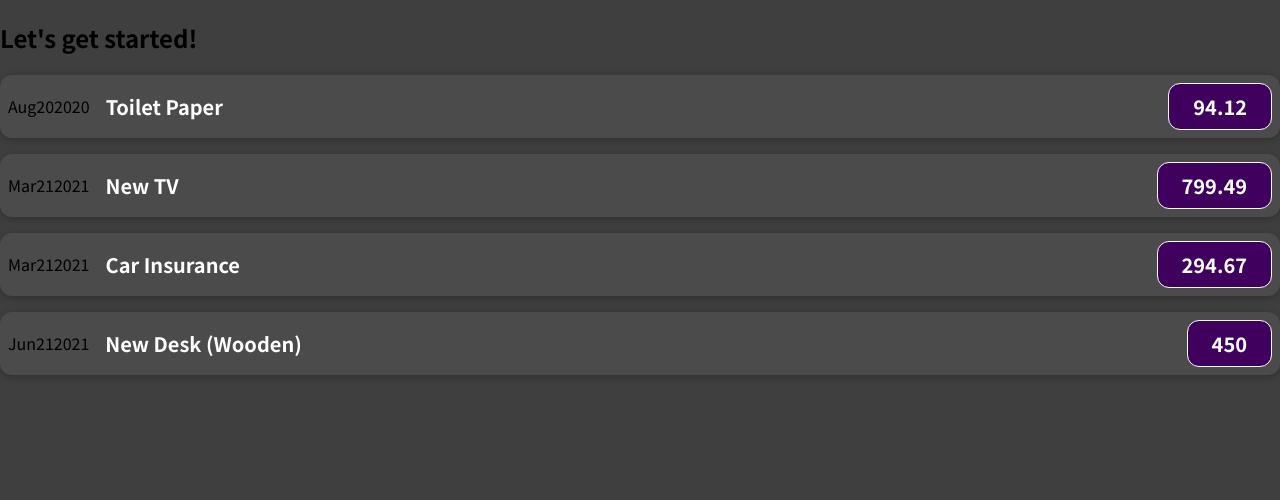
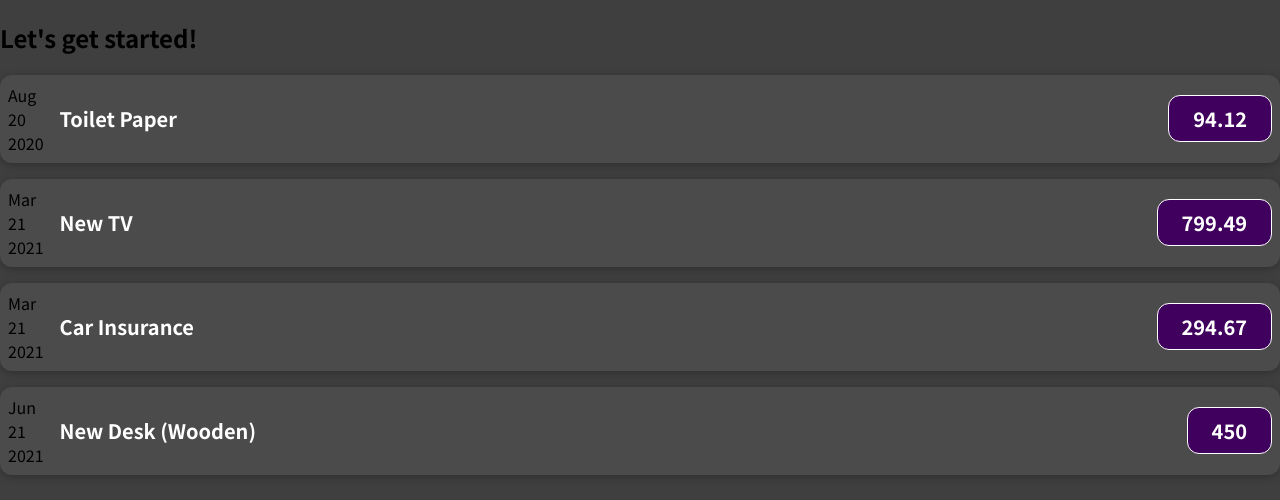
Before and after one commit to awar7118/01-starting-setup, a JavaScript app: page / in a window 1280 px wide. Shown: the top 500 px of the page. Built offline with nearby package versions, Linux system fonts and the light colour scheme.

Commit message:
showing dates

```diff
--- a/src/components/ExpenseDate.js
+++ b/src/components/ExpenseDate.js
@@ -1,2 +1,13 @@
-function ExpenseDate() {}
+function ExpenseDate(props) {
+  const month = props.date.toLocaleString("en-UK", { month: "short" });
+  const year = props.date.toLocaleString("en-UK", { year: "2-digit" });
+  const day = props.date.getFullYear();
+  return (
+    <div>
+      <div>{month}</div>
+      <div>{year}</div>
+      <div>{day}</div>
+    </div>
+  );
+}
 export default ExpenseDate;
--- a/src/components/ExpenseItem.js
+++ b/src/components/ExpenseItem.js
@@ -2,14 +2,9 @@ import ExpenseDate from "./ExpenseDate";
 import "./ExpenseItem.css";
 
 function ExpenseItem(props) {
-  const month = props.date.toLocaleString("en-UK", { month: "short" });
-  const year = props.date.toLocaleString("en-UK", { year: "2-digit" });
-  const day = props.date.getFullYear();
   return (
     <div className="expense-item">
-      <div>{month}</div>
-      <div>{year}</div>
-      <div>{day}</div>
+      <ExpenseDate date={props.date}></ExpenseDate>
       <div className="expense-item__description">
         <h2>{props.title}</h2>
         <div className="expense-item__price ">{props.amount}</div>
```
Also changed, not shown: src/components/ExpenseDate.css (added).
